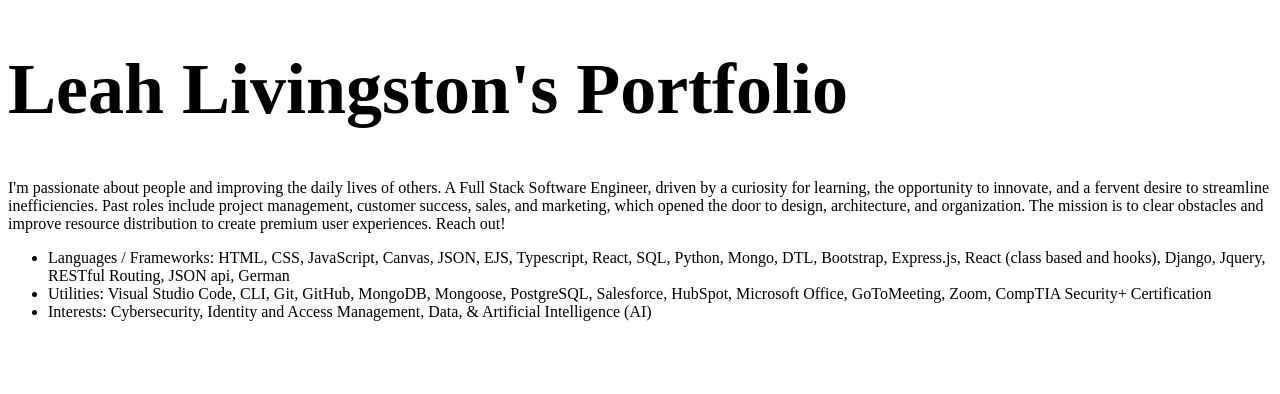
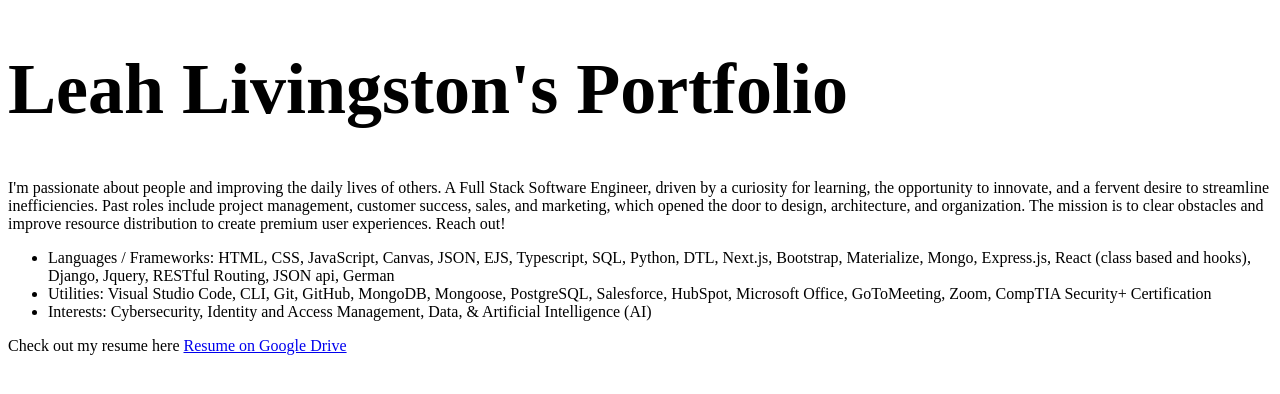
Before and after one commit to lvlivingston/personal-portfolio, a Next.js app: page / in a window 1280 px wide. Shown: the top 394 px of the page. Built offline with nearby package versions, Linux system fonts and the light colour scheme.

Commit message:
added link to resume

```diff
--- a/pages/index.js
+++ b/pages/index.js
@@ -20,10 +20,20 @@ export default function Home() {
             I&apos;m passionate about people and improving the daily lives of others. A Full Stack Software Engineer, driven by a curiosity for learning, the opportunity to innovate, and a fervent desire to streamline inefficiencies. Past roles include project management, customer success, sales, and marketing, which opened the door to design, architecture, and organization. The mission is to clear obstacles and improve resource distribution to create premium user experiences. Reach out!
         </div>
         <ul>
-            <li>Languages / Frameworks: HTML, CSS, JavaScript, Canvas, JSON, EJS, Typescript, React, SQL, Python, Mongo, DTL, Bootstrap, Express.js, React (class based and hooks), Django, Jquery, RESTful Routing, JSON api, German</li>
+            <li>Languages / Frameworks: HTML, CSS, JavaScript, Canvas, JSON, EJS, Typescript, SQL, Python, DTL, Next.js, Bootstrap, Materialize, Mongo, Express.js, React (class based and hooks), Django, Jquery, RESTful Routing, JSON api, German</li>
             <li>Utilities: Visual Studio Code, CLI, Git, GitHub, MongoDB, Mongoose, PostgreSQL, Salesforce, HubSpot, Microsoft Office, GoToMeeting, Zoom, CompTIA Security+ Certification</li>
             <li>Interests: Cybersecurity, Identity and Access Management, Data, & Artificial Intelligence (AI)</li>
         </ul>
+        <div>
+          Check out my resume here{' '}
+              <a
+                href="https://drive.google.com/file/d/1k-X3cNCU5G22tQ279Nh70rlOKLVQjgeM/view?usp=drive_link"
+                target="_blank"
+                rel="noopener noreferrer"
+              >
+              Resume on Google Drive
+            </a>
+        </div>
       </div>
     </>
   )
```
